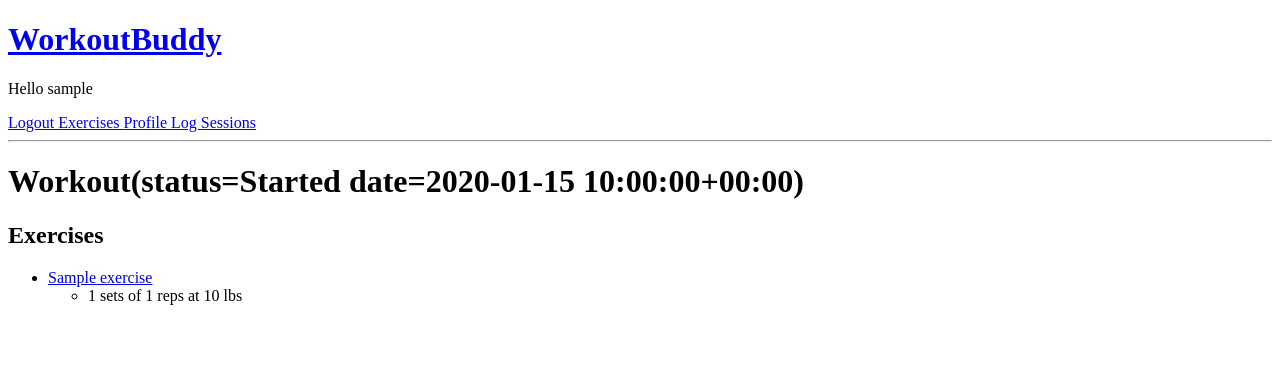
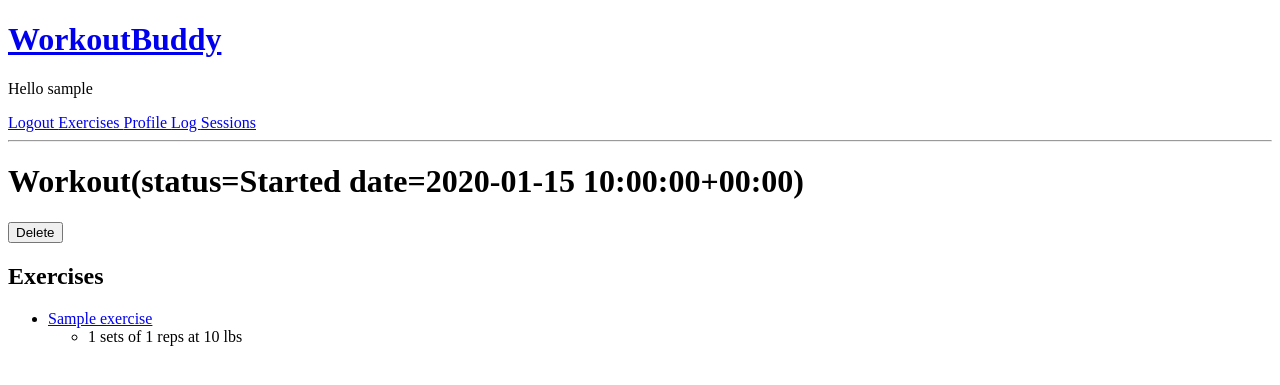
Before and after one commit to qrlandry/WorkoutBuddy, a Django app: page /workout_details/1 in a window 1280 px wide. Shown: the top 385 px of the page. Run offline with Django 4.2, Linux system fonts and the light colour scheme; a user stored in the database is signed in; tables that the repository leaves empty hold one stand-in row (values such as "Sample post").

Commit message:
can delete workouts

```diff
--- a/fullstack/templates/workout_details.html
+++ b/fullstack/templates/workout_details.html
@@ -2,6 +2,10 @@
 
 {% block content %}
   <h1>{{ workout }}</h1>
+  <form action="{% url 'delete_workout' pk=workout.id %}" method="POST">
+    {% csrf_token %}
+    <button type="submit" class="btn btn-danger">Delete</button>
+  </form>
   <h2>Exercises</h2>
   {% if workout_exercises %}
     <ul>
--- a/fullstack/workoutbuddy_api/urls.py
+++ b/fullstack/workoutbuddy_api/urls.py
@@ -10,6 +10,7 @@ urlpatterns = [
     path('create_exercise/', views.create_exercise, name='create_exercise'),
     path('update_exercise/<str:pk>/', views.update_exercise, name='update_exercise'),
     path('delete_exercise/<str:pk>/', views.delete_exercise, name='delete_exercise'),
+    path('delete_workout/<str:pk>/', views.delete_workout, name='delete_workout'),
     path('exercises/', views.exercise, name='exercise'),
     path('login/', views.login_page, name='login'),
     path('logout/', views.logout_user, name='logout'),
--- a/fullstack/workoutbuddy_api/views.py
+++ b/fullstack/workoutbuddy_api/views.py
@@ -239,3 +239,10 @@ def log_end(request, workout_id):
         'workout': workout,
     }
     return render(request, 'log_end.html', context)
+
+@login_required(login_url='login/')
+def delete_workout(request, pk):
+    workout = Workout.objects.get(id=pk)
+    if request.method == "POST":
+        workout.delete()
+        return redirect('sessions')
```
